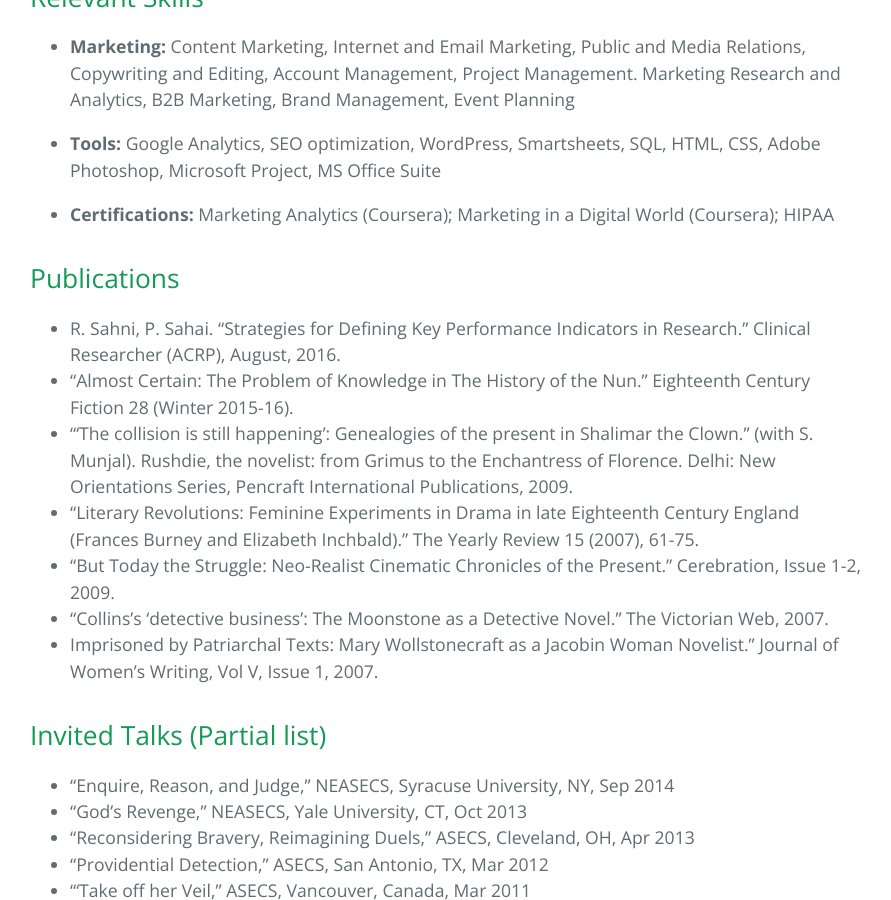
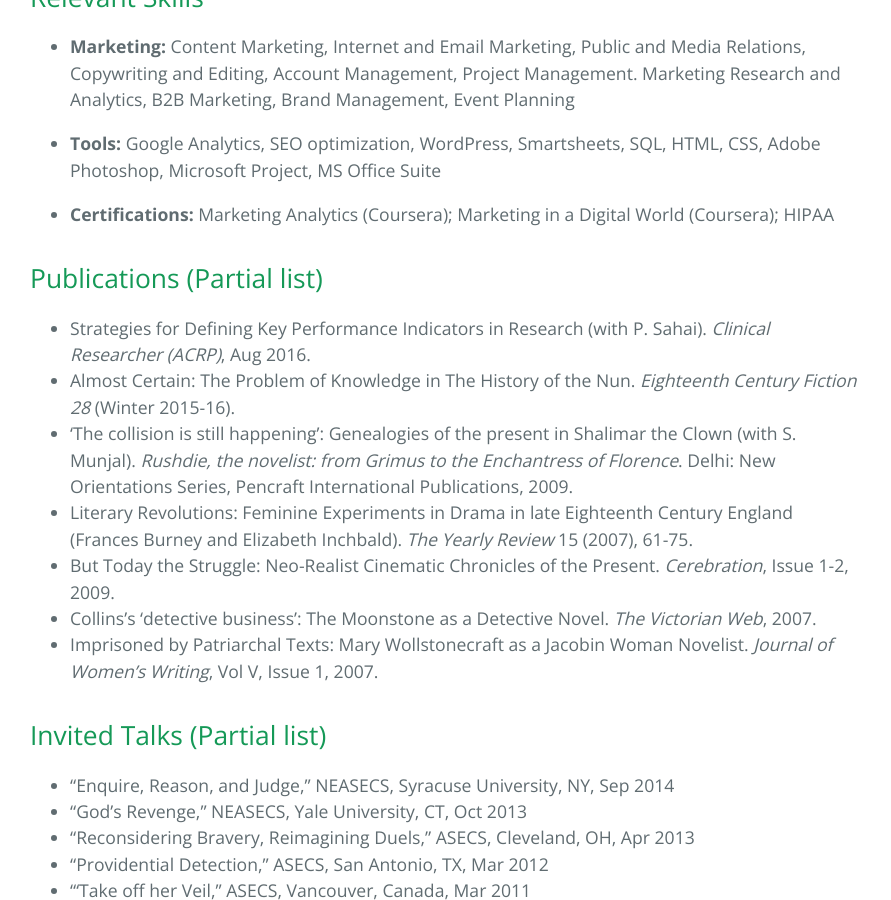
Before and after one commit to rashmisahni/rashmisahni.github.io, a Jekyll site: the page built from resume.md, in a window 1280 px wide and 900 px high, scrolled down 1026 px. Shown: the whole window, without its empty margins (194-1085 px from the left). Built offline with Jekyll 4.4.1, drawn with Linux system fonts in a browser that asks for light colours; the repository's description, which GitHub fills in, is left out; our own code applies the rules of GitHub Pages for plain Markdown files.

Commit message:
cleaned up publications in resume

```diff
--- a/resume.md
+++ b/resume.md
@@ -35,15 +35,14 @@ __Miranda House, University of Delhi__
 
 * __Certifications:__ Marketing Analytics (Coursera);  Marketing in a Digital World (Coursera); HIPAA
 
-## Publications
-
-* R. Sahni, P. Sahai. "Strategies for Defining Key Performance Indicators in Research." Clinical Researcher (ACRP), August, 2016.
-* "Almost Certain: The Problem of Knowledge in The History of the Nun." Eighteenth Century Fiction 28 (Winter 2015-16).
-* "'The collision is still happening’: Genealogies of the present in Shalimar the Clown." (with S. Munjal).  Rushdie, the novelist: from Grimus to the Enchantress of Florence. Delhi: New Orientations Series, Pencraft International Publications, 2009.
-* "Literary Revolutions: Feminine Experiments in Drama in late Eighteenth Century England (Frances Burney and Elizabeth Inchbald)." The Yearly Review 15 (2007), 61-75.
-* "But Today the Struggle: Neo-Realist Cinematic Chronicles of the Present." Cerebration, Issue 1-2, 2009.
-* "Collins's 'detective business': The Moonstone as a Detective Novel." The Victorian Web, 2007.
-* Imprisoned by Patriarchal Texts: Mary Wollstonecraft as a Jacobin Woman Novelist."  Journal of Women's Writing, Vol V, Issue 1, 2007.
+## Publications (Partial list)
+* Strategies for Defining Key Performance Indicators in Research (with P. Sahai). _Clinical Researcher (ACRP)_, Aug 2016.
+* Almost Certain: The Problem of Knowledge in The History of the Nun. _Eighteenth Century Fiction 28_ (Winter 2015-16).
+* 'The collision is still happening’: Genealogies of the present in Shalimar the Clown (with S. Munjal). _Rushdie, the novelist: from Grimus to the Enchantress of Florence_. Delhi: New Orientations Series, Pencraft International Publications, 2009.
+* Literary Revolutions: Feminine Experiments in Drama in late Eighteenth Century England (Frances Burney and Elizabeth Inchbald). _The Yearly Review_ 15 (2007), 61-75.
+* But Today the Struggle: Neo-Realist Cinematic Chronicles of the Present. _Cerebration_, Issue 1-2, 2009.
+* Collins's 'detective business': The Moonstone as a Detective Novel. _The Victorian Web_, 2007.
+* Imprisoned by Patriarchal Texts: Mary Wollstonecraft as a Jacobin Woman Novelist. _Journal of Women's Writing_, Vol V, Issue 1, 2007.
 
 
 ## Invited Talks (Partial list)
```
